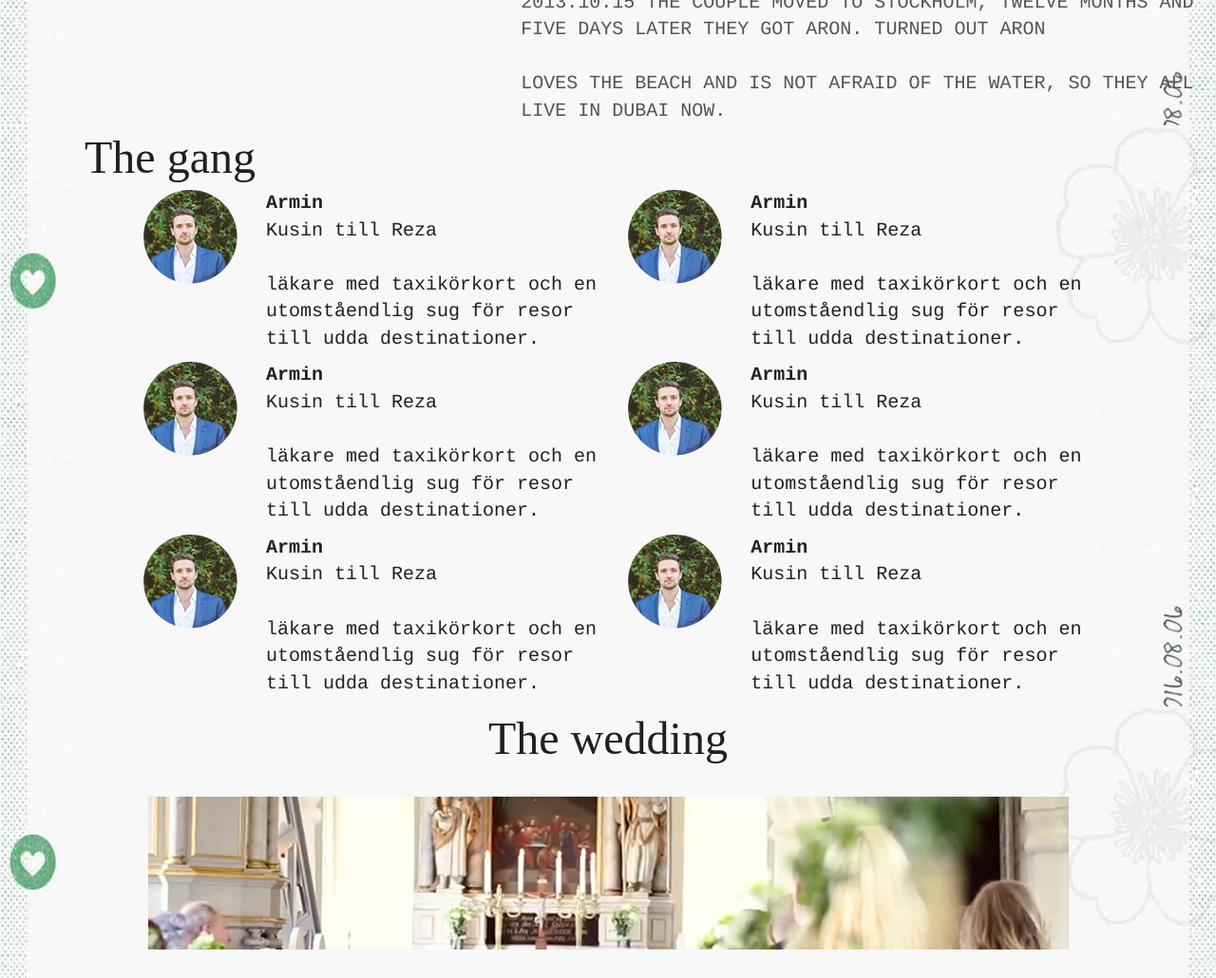
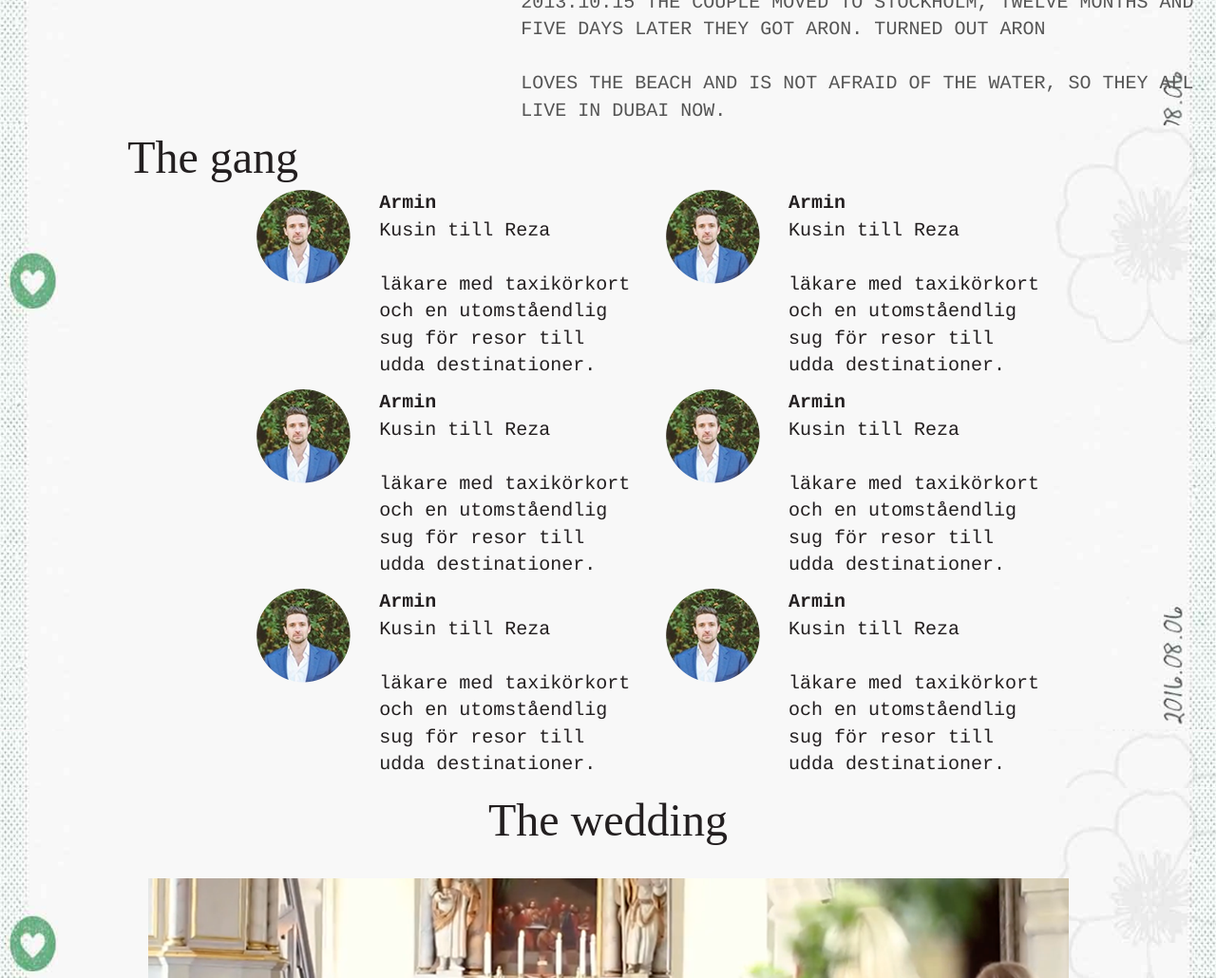
Before and after one commit to murtaza9000/murtaza9000.github.io, a plain HTML site: page index.html in a window 1280 px wide. Shown: the part 660-1690 px from the top of the page at 95% size. Drawn offline with Linux system fonts and the light colour scheme.

Commit message:
Added files via upload

```diff
--- a/index.html
+++ b/index.html
@@ -48,6 +48,7 @@
 </div>
 <div class="container mybg">
   <div class="row ">
+
     <div class="col-sm-4 rezpara col-lg-offset-1">
 
       <img src="images/about us.png" width="275" height="291" class="img-responsive" alt="" style="
@@ -66,9 +67,10 @@
 </div>
 
  <div class="container mybg">
- <class class="col-sm-12"><div class="myheading" style="
-    margin-left: 59px;
-" > The gang </div> </class>
+ <class class="col-sm-10 col-sm-offset-1">
+ <div class="myheading" > The gang </div> </class>
+
+   <div class="col-sm-10 col-sm-offset-1">
   <div class="row myrow">
 
     <div class="col-sm-2 ">
@@ -93,8 +95,8 @@ läkare med taxikörkort och en utomståendlig sug för resor till udda destinat
 
     </div>
 
+  </div>
 
-  </div>
   <div class="row  myrow">
 
     <div class="col-sm-2 ">
@@ -147,8 +149,9 @@ läkare med taxikörkort och en utomståendlig sug för resor till udda destinat
 
 
   </div>
+
 </div>
-
+</div>
 <!---- the wedding--------------------------------->
 <div class="container mybg">
 			<div class="col-sm-8  col-sm-offset-2 ">
```
